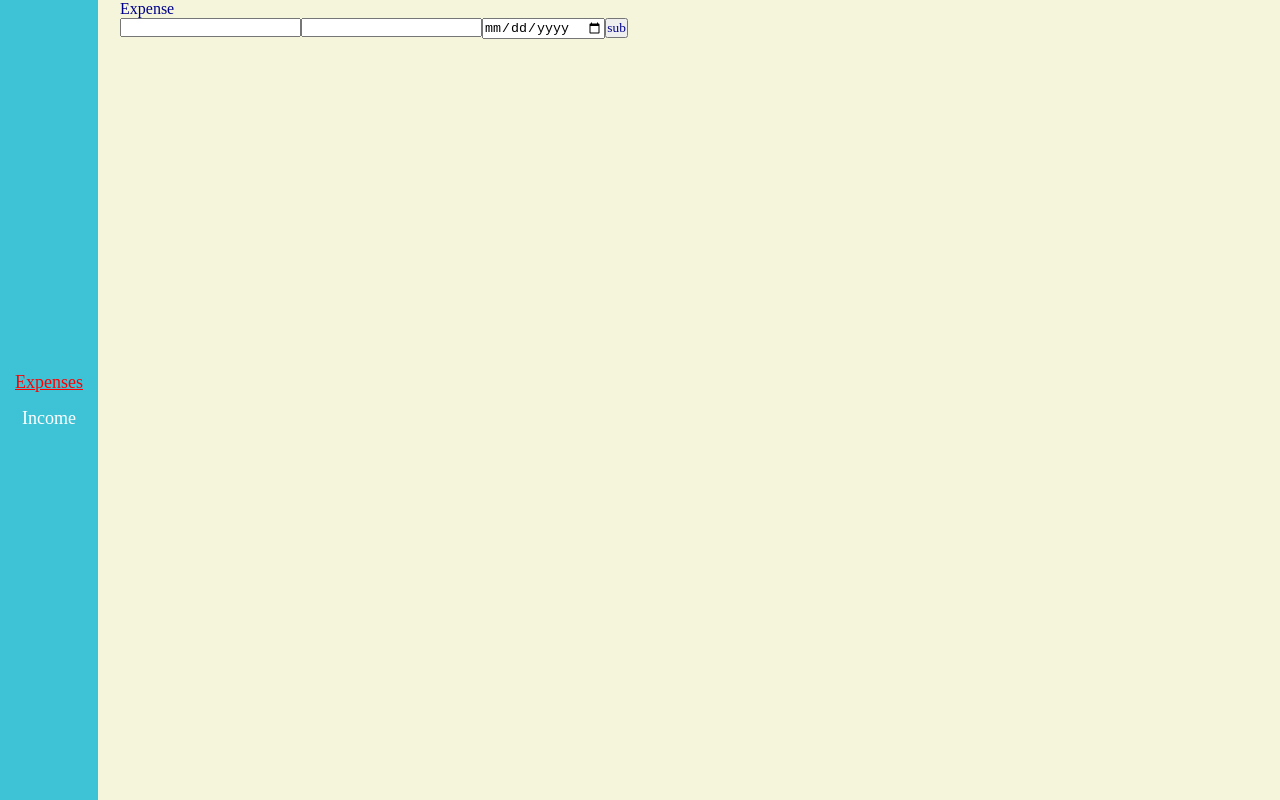
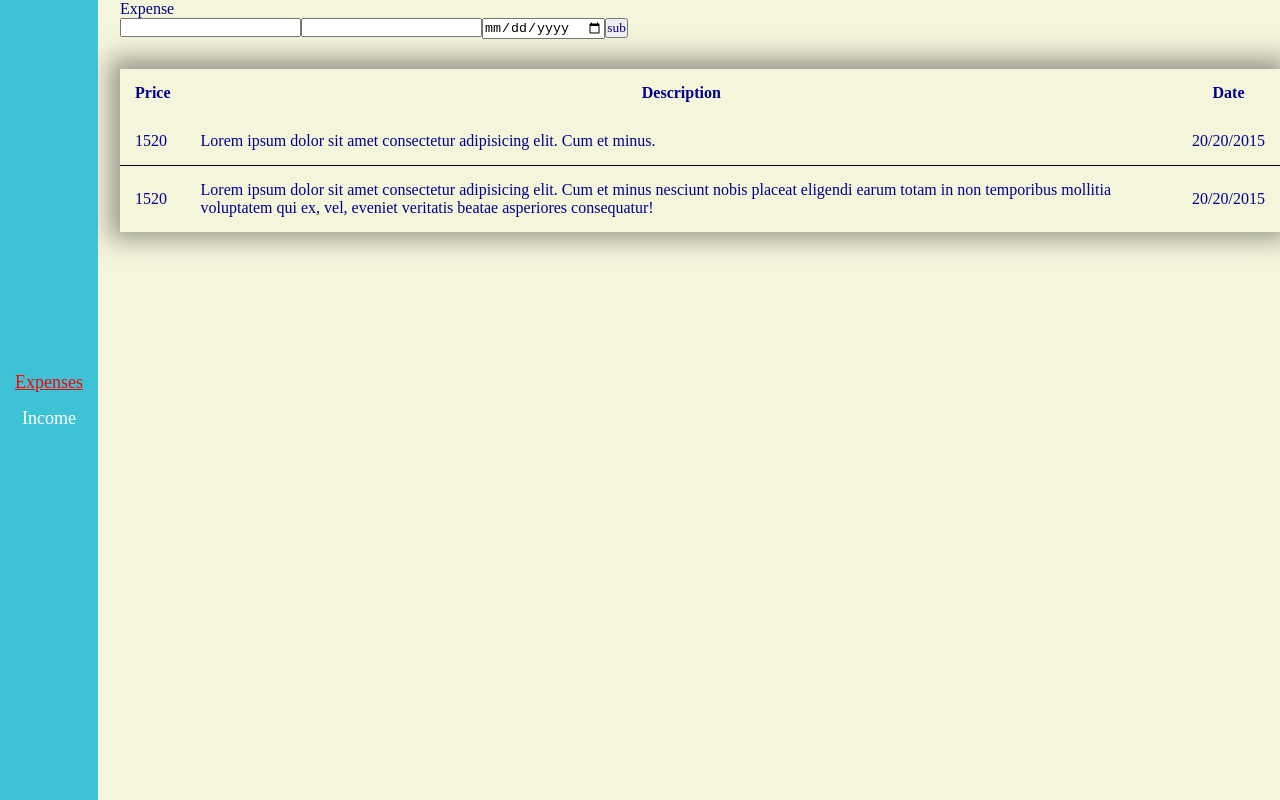
Before and after one commit to ToyEye/money-counter, a React (Vite) app: page / in a window 1280 px wide. Built offline with nearby package versions, Linux system fonts and the light colour scheme.

Commit message:
add table

```diff
--- a/src/components/Expenses/Expenses.tsx
+++ b/src/components/Expenses/Expenses.tsx
@@ -1,20 +1,22 @@
-import React, { useState } from "react";
+import { useState } from "react";
 
 import Form from "../Form/Form";
 
-import { IValues } from "../../types/types";
+import { IValues, TValuesList } from "../../types/types";
+import FinanceTable from "../FinanceTable/FinanceTable";
 
 const Expenses = () => {
-  const [expenses, setExpenses] = useState<IValues[]>([]);
+  const [expenses, setExpenses] = useState<TValuesList>([]);
 
   const addExpense = (expense: IValues) => {
     setExpenses((prevExpenses) => [...prevExpenses, expense]);
   };
-  console.log(expenses);
+
   return (
     <div>
       Expense
       <Form onSubmit={addExpense} />
+      <FinanceTable account={expenses} />
     </div>
   );
 };
--- /dev/null
+++ b/src/components/FinanceTable/FinanceTable.style.tsx
@@ -0,0 +1,33 @@
+import styled from "styled-components";
+
+export const Table = styled.table`
+  width: 100%;
+
+  border-collapse: collapse;
+
+  margin-top: 30px;
+  padding: 15px;
+  box-shadow: -1px -2px 23px 9px rgba(71, 71, 71, 0.53);
+  -webkit-box-shadow: -1px -2px 23px 9px rgba(71, 71, 71, 0.53);
+  -moz-box-shadow: -1px -2px 23px 9px rgba(71, 71, 71, 0.53);
+`;
+
+export const TableHead = styled.thead``;
+
+export const TableBody = styled.tbody``;
+
+export const TableRow = styled.tr`
+  border-bottom: 1px solid black;
+
+  &:last-child {
+    border-bottom: none;
+  }
+`;
+
+export const TableHeader = styled.th`
+  padding: 15px;
+`;
+
+export const TableData = styled.td`
+  padding: 15px;
+`;
--- /dev/null
+++ b/src/components/FinanceTable/FinanceTable.tsx
@@ -0,0 +1,55 @@
+import { TValuesList, IValues } from "../../types/types";
+
+import {
+  Table,
+  TableData,
+  TableHead,
+  TableHeader,
+  TableRow,
+  TableBody,
+} from "./FinanceTable.style";
+
+const FinanceTable = ({ account }: TValuesList) => {
+  return (
+    <Table>
+      <TableHead>
+        <TableRow>
+          <TableHeader>Price</TableHeader>
+          <TableHeader>Description</TableHeader>
+          <TableHeader>Date</TableHeader>
+        </TableRow>
+      </TableHead>
+      <TableBody>
+        <TableRow>
+          <TableData>1520</TableData>
+          <TableData>
+            Lorem ipsum dolor sit amet consectetur adipisicing elit. Cum et
+            minus.
+          </TableData>
+          <TableData>20/20/2015</TableData>
+        </TableRow>
+        <TableRow>
+          <TableData>1520</TableData>
+          <TableData>
+            Lorem ipsum dolor sit amet consectetur adipisicing elit. Cum et
+            minus nesciunt nobis placeat eligendi earum totam in non temporibus
+            mollitia voluptatem qui ex, vel, eveniet veritatis beatae asperiores
+            consequatur!
+          </TableData>
+          <TableData>20/20/2015</TableData>
+        </TableRow>
+        {account.map((operation: IValues) => {
+          return (
+            <TableRow key={operation.id}>
+              <TableData>{operation.price}</TableData>
+              <TableData>{operation.description}</TableData>
+              <TableData>{operation.date}</TableData>
+            </TableRow>
+          );
+        })}
+      </TableBody>
+    </Table>
+  );
+};
+
+export default FinanceTable;
--- a/src/components/Form/Form.tsx
+++ b/src/components/Form/Form.tsx
@@ -1,4 +1,4 @@
-import React from "react";
+import { useId } from "react";
 import { useFormik } from "formik";
 import { IValues } from "../../types/types";
 
@@ -6,13 +6,14 @@ type Props = {
   onSubmit: (args: IValues) => void;
 };
 
-const initialValues: IValues = {
-  price: "",
-  description: "",
-  date: "",
-};
+const Form = ({ onSubmit }: Props) => {
+  const initialValues: IValues = {
+    price: "",
+    description: "",
+    date: "",
+    id: useId(),
+  };
 
-const Form = ({ onSubmit }: Props) => {
   const formik = useFormik({
     initialValues,
     onSubmit: (values) => {
--- a/src/types/types.tsx
+++ b/src/types/types.tsx
@@ -2,4 +2,7 @@ export interface IValues {
   price: string;
   description: string;
   date: string;
+  id: string;
 }
+
+export type TValuesList = IValues[];
```
